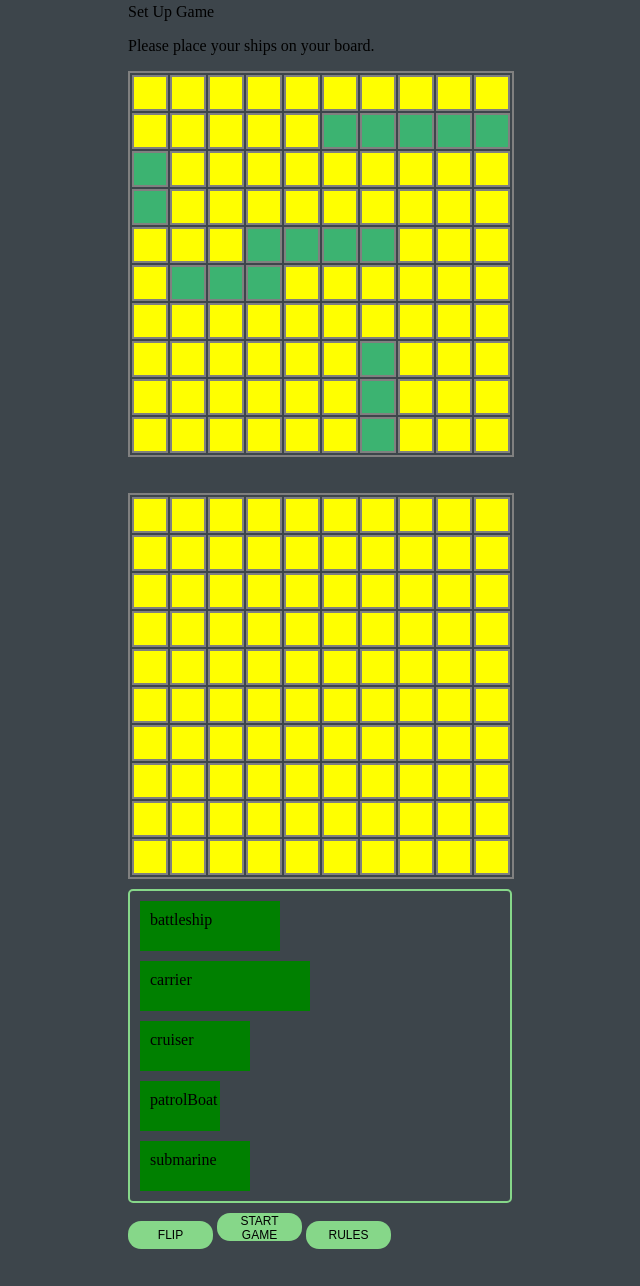
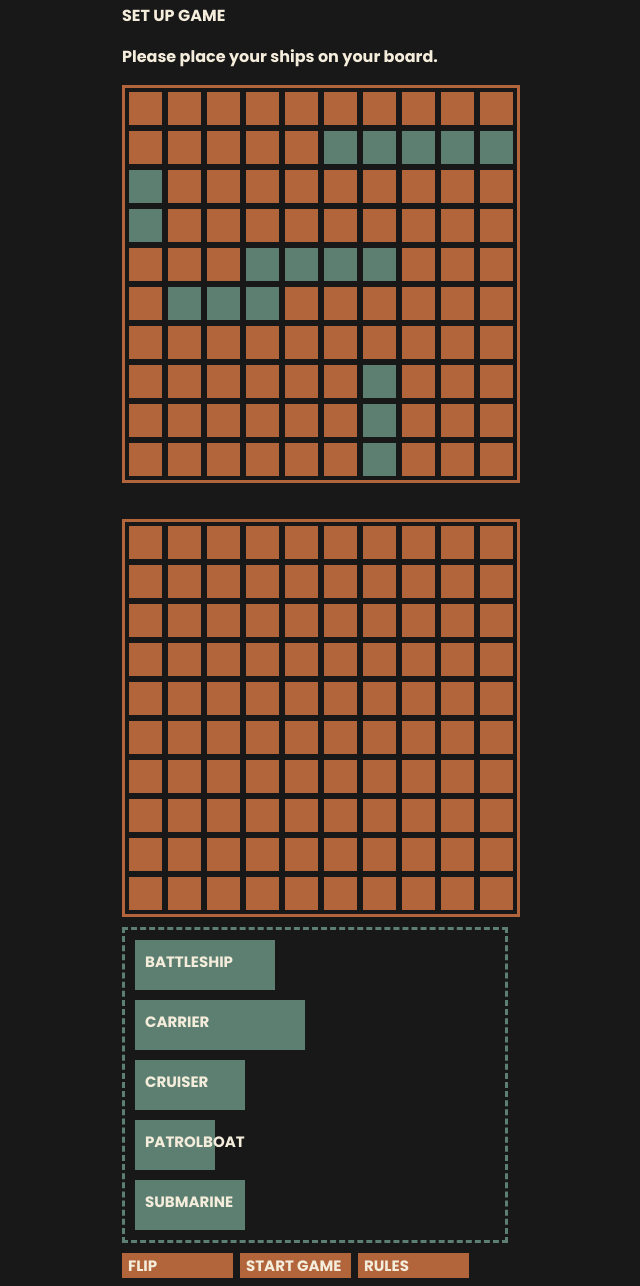
Before and after one commit to luke-jng/battleship_game, a website built with webpack: page docs/index.html in a window 1280 px wide. Shown: the part 5-1291 px from the top of the page, without its empty margins (319-959 px from the left). Before the commit the page ends 1262 px from the top, so only its background shows below. Built offline with nearby package versions, Linux system fonts and the light colour scheme.

Commit message:
implemented  revised styling

```diff
--- a/docs/index.html
+++ b/docs/index.html
@@ -7,6 +7,10 @@
     <link rel="stylesheet" href="style.css">
     <script src="main.js" defer></script>
     <!-- <script src="./game/gameTesting.js"></script> -->
+    <!-- Poppins Font from Google Web Fonts -->
+    <link rel="preconnect" href="https://fonts.googleapis.com">
+    <link rel="preconnect" href="https://fonts.gstatic.com" crossorigin>
+    <link href="https://fonts.googleapis.com/css2?family=Poppins:ital,wght@0,100;0,200;0,300;0,400;0,500;0,600;0,700;0,800;0,900;1,100;1,200;1,300;1,400;1,500;1,600;1,700;1,800;1,900&display=swap" rel="stylesheet">
 </head>
 <body>
     <div id="game_container">
--- a/docs/style.css
+++ b/docs/style.css
@@ -1,5 +1,6 @@
 body {
-    background-color: #3D454B;
+    /* background-color: #3D454B; */
+    background-color: #181818;
 }
 
 #game_container {
@@ -7,28 +8,33 @@ body {
     width: fit-content;
 }
 
-table, th, td {
-    border: 2px solid gray;
+table {
+    margin: auto;
+    border: 3px solid #B2653B;
+}
+th, td {
+    border: 2px solid #181818;
+    /* margin: auto; */
 }
 
 td {
-    height: 30px;
-    width: 30px;
+    height: 31px;
+    width: 31px;
 
 }
 
 td:hover {
-    border: 2px solid red;
+    border: 1px dashed #802520;
 }
 
 
 #ships {
     /* background-color: aqua; */
-    border: 2px solid;
-    border-color: #86D789;
+    border: 3px dashed;
+    border-color: #5C7F71;
     width: 380px;
 
-    border-radius: 5px;
+    /* border-radius: 5px; */
     margin-top: 10px;
     margin-bottom: 10px;
 }
@@ -36,6 +42,21 @@ td:hover {
 .ship_piece {
     padding: 10px;
     margin: 10px;
+
+    /* text style and color */
+    color: #F5EDDC;
+    font-family: "Poppins", sans-serif;
+    font-weight: 700;
+    font-style: normal;
+    text-transform: uppercase;
+    font-size: 15px;
+
+}
+
+.ship_piece:hover {
+    font-size: smaller;
+    color: #181818;
+    box-shadow: 50px 0px #B2653B;
 }
 
 #battleship_piece {
@@ -90,7 +111,7 @@ td:hover {
 }
 
 .draggable {
-    background-color: green;
+    background-color: #5C7F71;
 }
 
 .draggable.dragging {
@@ -98,16 +119,48 @@ td:hover {
 }
 
 button {
-    background-color: #86D789;
-    border-radius: 13px;
+    background-color: #B2653B;
+    color: #F5EDDC;
+
+    text-align: left;
+    font-size: 15px;
+    font-family: "Poppins", sans-serif;
+    font-weight: 700;
+    font-style: normal;
+
     border: none;
-    width: 85px;
-    height: 28px;
-    font-size: 12px;
+    width: 111px;
+    /* padding-left: 10px; */
+    margin-right: 3px;
+
+
 }
 
 button:hover {
-    color: white;
-    width: 95px;
-    height: 32px;;
+    /* color: white; */
+    font-size: smaller;
+    color: #181818;
+    width: 125px;
+    height: 45px;;
 }
+
+#game_info {
+    color: #F5EDDC;
+    font-family: "Poppins", sans-serif;
+    font-weight: 700;
+    font-style: normal;
+}
+
+#turn_text {
+    text-transform: uppercase;
+}
+
+#status_modal {
+    width: 500px;
+    font-family: "Poppins", sans-serif;
+    font-weight: 700;
+    font-style: normal;
+
+    background-color: #F5EDDC;
+    color: #181818;
+}
--- /dev/null
+++ b/src/game/boardDisplay/gameColors.js
@@ -0,0 +1,7 @@
+const greenColor = "#5C7F71";
+const redColor = "#802520";
+const orangeColor = "#B2653B";
+const blackColor = "#181818";
+const whiteColor = "#F5EDDC";
+
+export { greenColor, orangeColor, redColor, blackColor, whiteColor };
--- a/src/game/boardDisplay/renderEffects.js
+++ b/src/game/boardDisplay/renderEffects.js
@@ -1,4 +1,5 @@
 import placeShipSFX from "../soundEffects/placeShip.ogg"
+import {  greenColor, orangeColor, redColor, blackColor, whiteColor } from "./gameColors";
 
 // renders tables
 const renderTables = (playerNum, currentGameBoard) => {
@@ -8,16 +9,16 @@ const renderTables = (playerNum, currentGameBoard) => {
         for (let j = 0, tile; tile = row.cells[j]; j++) {
             if (currentGameBoard.getBoard()[i][j].shipType == "None") {
                 if (currentGameBoard.getBoard()[i][j].tileAttacked == false) {
-                    tile.style.backgroundColor = "yellow";
+                    tile.style.backgroundColor = orangeColor;
                 } else {
-                    tile.style.backgroundColor = "black";
+                    tile.style.backgroundColor = blackColor;
                 }
             }
             else {
                 if (currentGameBoard.getBoard()[i][j].tileAttacked == false) {
-                    tile.style.backgroundColor = "MediumSeaGreen";
+                    tile.style.backgroundColor = greenColor;
                 } else {
-                    tile.style.backgroundColor = "red";
+                    tile.style.backgroundColor = redColor;
                 }
             }
             console.log("RENDER UPDATED TABLE")
@@ -51,24 +52,24 @@ const renderDragOnTables = (playerNum, currentGameBoard) => {
             currentCell.addEventListener("dragover", (e)=> {
                 e.preventDefault();
                 console.log("dragging something over tile:", `${playerNum}_tile${row}${col}`)
-                currentCell.style.borderColor = "red";
+                currentCell.style.borderColor = redColor;
             })
             currentCell.addEventListener("dragend", (e)=> {
                 e.preventDefault();
                 console.log("dragging something over tile:", `${playerNum}_tile${row}${col}`)
-                currentCell.style.borderColor = "gray";
+                currentCell.style.borderColor = blackColor;
             })
             currentCell.addEventListener("dragleave", (e)=> {
                 e.preventDefault();
                 console.log("dragging something over tile:", `${playerNum}_tile${row}${col}`)
-                currentCell.style.borderColor = "gray";
+                currentCell.style.borderColor = blackColor;
             })
             currentCell.addEventListener("drop", (e)=> {
                 e.preventDefault();
                 let dragItem = document.querySelector('.dragging');
                 console.log(dragItem)
                 console.log("dropping something on tile:", `${playerNum}_tile${row}${col}`)
-                currentCell.style.borderColor = "gray";
+                currentCell.style.borderColor = blackColor;
                 if (currentGameBoard.placeShip(col, row, dragItem.dataset.shiptype, dragItem.dataset.axis) == true) {
                     let audio = new Audio(placeShipSFX);
                     audio.play();
```
Also changed, not shown: docs/main.js (+11 -1 lines).
